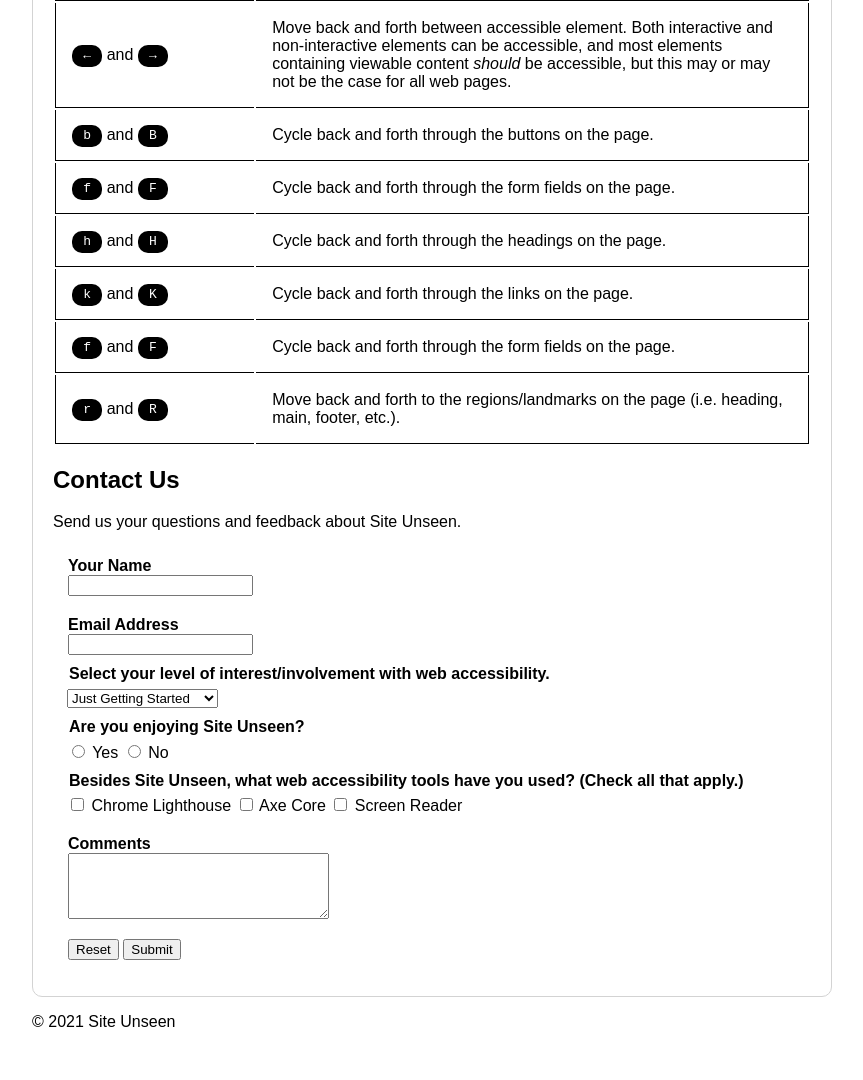
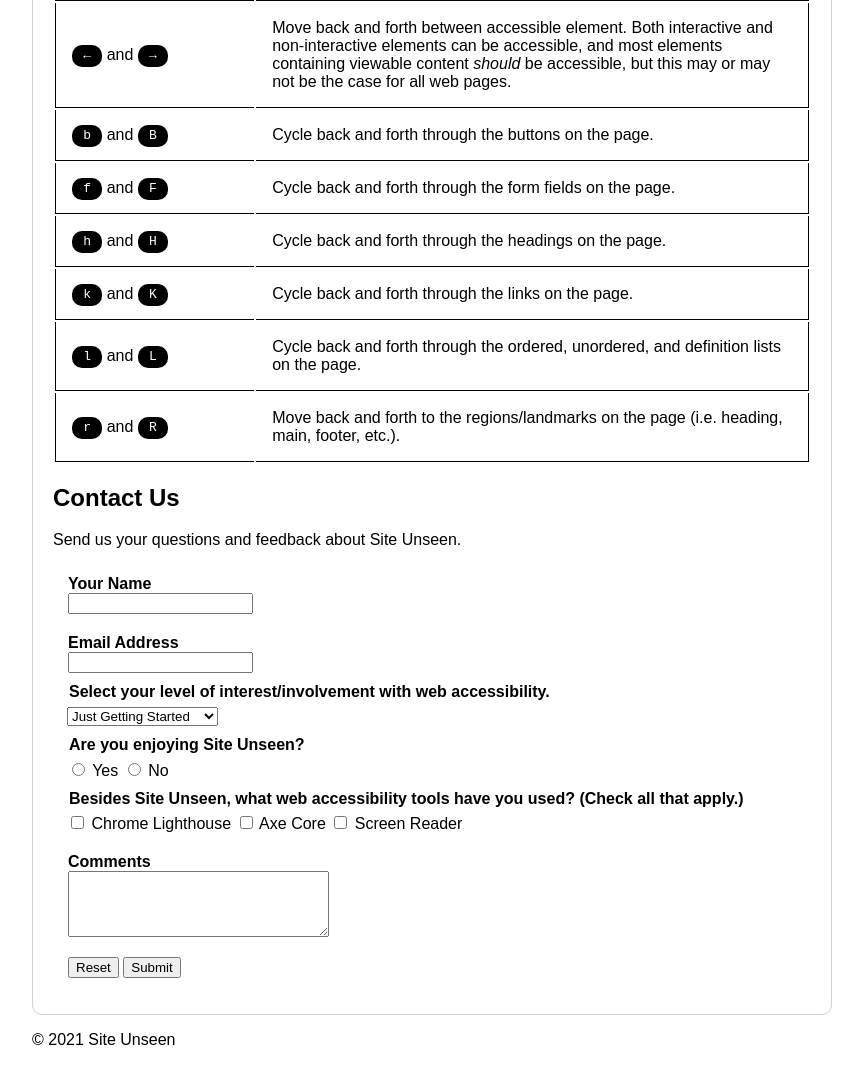
Before and after one commit to simonminer/site-unseen, a website with bundled scripts: page index.html in a window 1280 px wide. Shown: the part 1128-2208 px from the top of the page, without its empty margins (208-1071 px from the left). Built offline with nearby package versions, Linux system fonts and the light colour scheme.

Commit message:
Replace duplicate keyboard shortcut documentation for form inputs with lists

```diff
--- a/index.html
+++ b/index.html
@@ -69,8 +69,8 @@ npm run server
                     <td class="shortcut-Description">Cycle back and forth through the links on the page.</td>
                 </tr>
                 <tr>
-                    <td class="shortcut-keys"><kbd>f</kbd> and <kbd>F</kbd></td>
-                    <td class="shortcut-description">Cycle back and forth through the form fields on the page.</td>
+                    <td class="shortcut-keys"><kbd>l</kbd> and <kbd>L</kbd></td>
+                    <td class="shortcut-description">Cycle back and forth through the ordered, unordered, and definition lists on the page.</td>
                 </tr>
                 <tr>
                     <td class="shortcut-keys"><kbd>r</kbd> and <kbd>R</kbd></td>
```
Also changed, not shown: README.md.
